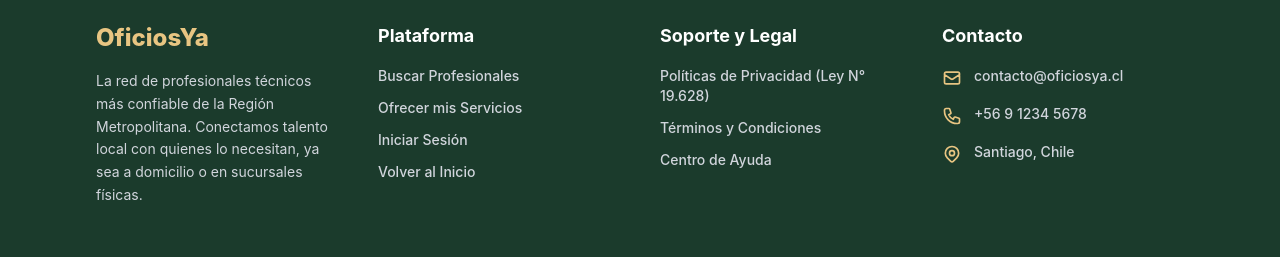
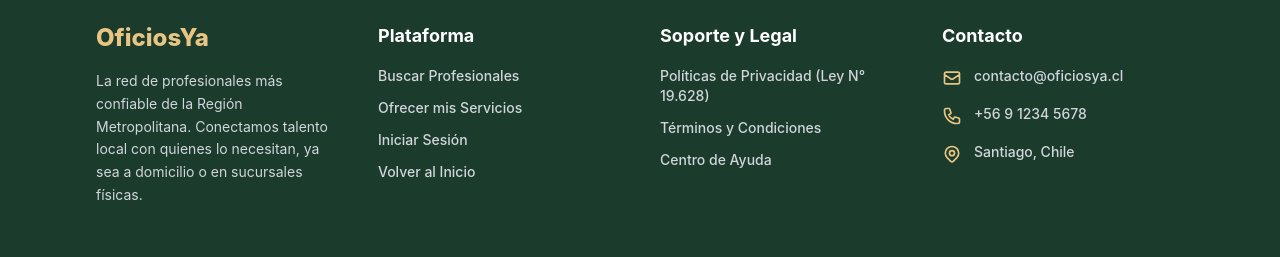
Before and after one commit to Bastianjsc/oficiosya-plataforma, a React app in the folder frontend/: page / in a window 1280 px wide. Shown: the part 1536-1793 px from the top of the page. Built offline with nearby package versions, Linux system fonts and the light colour scheme; no server answers; the HTML template or start-up script is replaced by a standard one.

Commit message:
fix: textos home y footer 2

```diff
--- a/frontend/src/components/Footer.jsx
+++ b/frontend/src/components/Footer.jsx
@@ -11,7 +11,7 @@ const Footer = () => {
           <div className="col-span-1 md:col-span-1">
             <h2 className="text-2xl font-extrabold text-[#e8c582] mb-4">OficiosYa</h2>
             <p className="text-sm text-gray-300 leading-relaxed mb-6">
-              La red de profesionales técnicos más confiable de la Región Metropolitana. Conectamos talento local con quienes lo necesitan, ya sea a domicilio o en sucursales físicas.
+              La red de profesionales más confiable de la Región Metropolitana. Conectamos talento local con quienes lo necesitan, ya sea a domicilio o en sucursales físicas.
             </p>
           </div>
 
```
